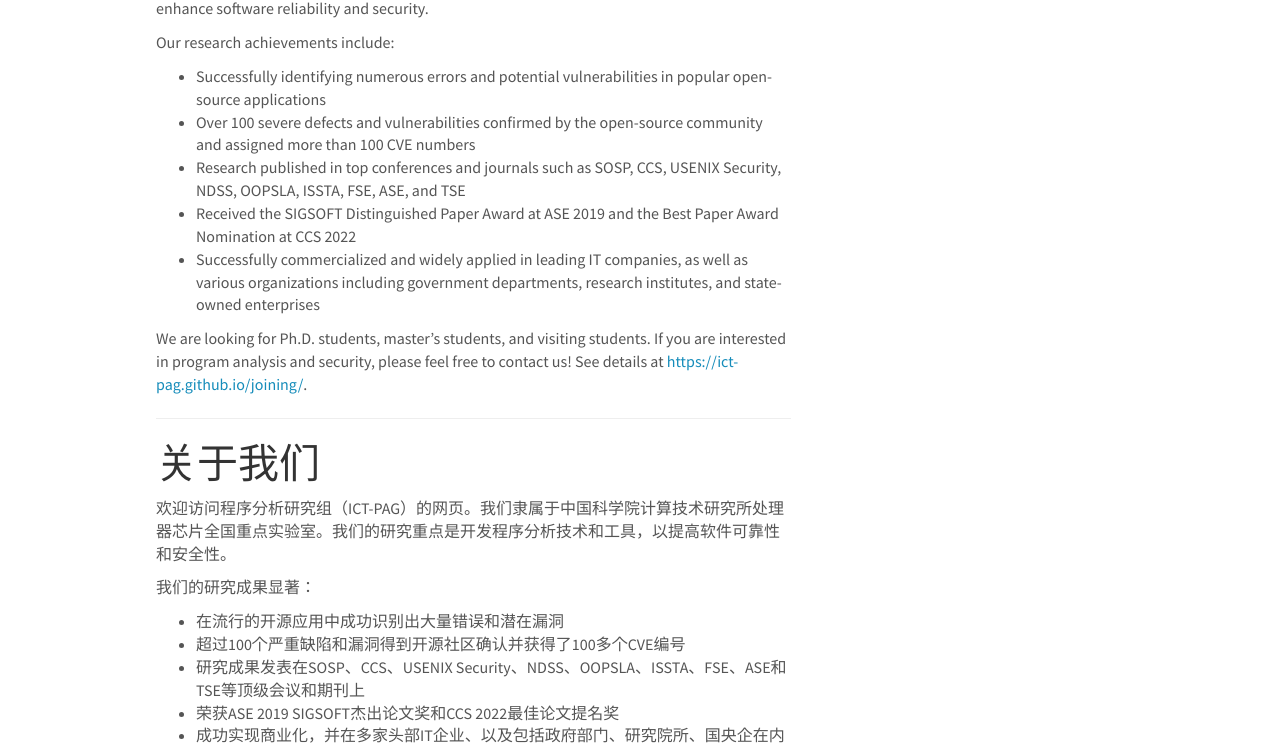
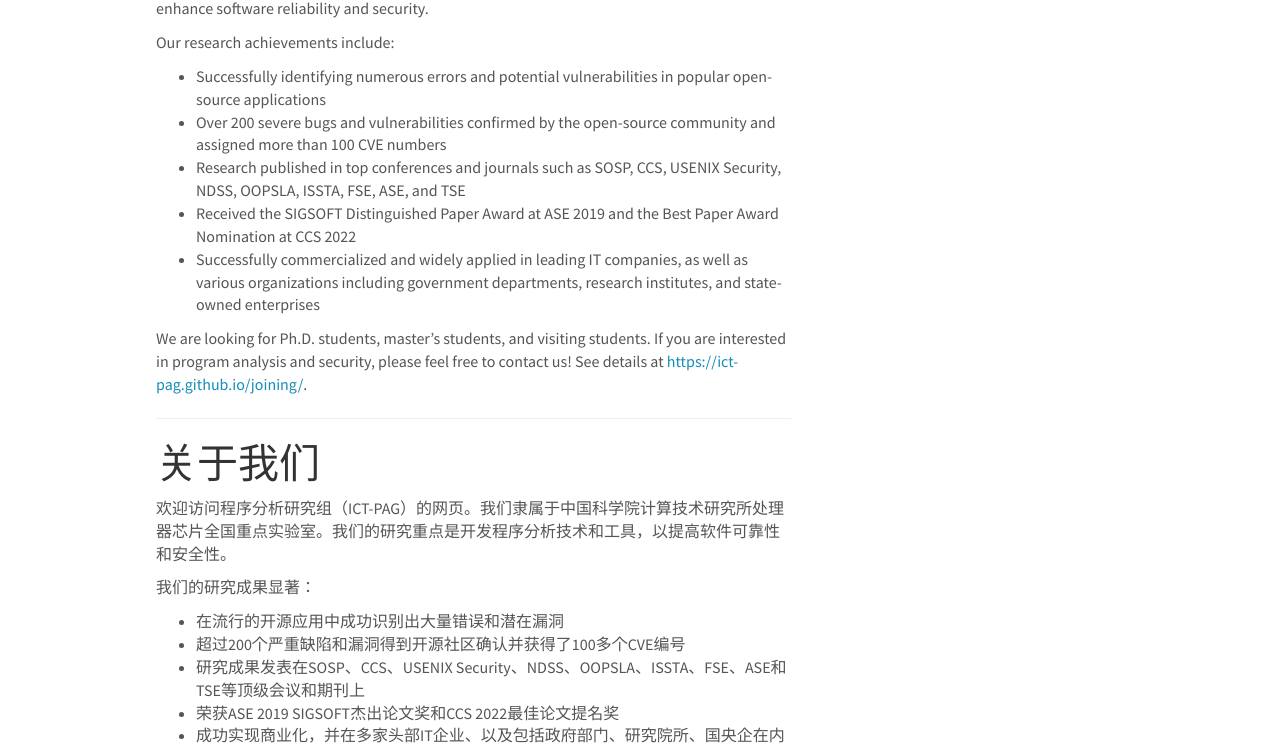
Before and after one commit to ict-pag/ict-pag.github.io, a Jekyll site: the page built from _pages/home.md, in a window 1280 px wide and 1282 px high. Shown: the part 306-1051 px from the top of the window. Built offline with Jekyll 4.4.1, drawn with Linux system fonts in a browser that asks for light colours; nearby versions of some CDN libraries.

Commit message:
Update home.md

```diff
--- a/_pages/home.md
+++ b/_pages/home.md
@@ -12,7 +12,7 @@ Welcome to the webpage of the Program Analysis Group (ICT-PAG). We are based in
 
 Our research achievements include:
 - Successfully identifying numerous errors and potential vulnerabilities in popular open-source applications
-- Over 100 severe defects and vulnerabilities confirmed by the open-source community and assigned more than 100 CVE numbers
+- Over 200 severe bugs and vulnerabilities confirmed by the open-source community and assigned more than 100 CVE numbers
 - Research published in top conferences and journals such as SOSP, CCS, USENIX Security, NDSS, OOPSLA, ISSTA, FSE, ASE, and TSE
 - Received the SIGSOFT Distinguished Paper Award at ASE 2019 and the Best Paper Award Nomination at CCS 2022
 - Successfully commercialized and widely applied in leading IT companies, as well as various organizations including government departments, research institutes, and state-owned enterprises
@@ -27,7 +27,7 @@ We are looking for  Ph.D. students, master's students, and visiting students. If
 
 我们的研究成果显著：
 - 在流行的开源应用中成功识别出大量错误和潜在漏洞
-- 超过100个严重缺陷和漏洞得到开源社区确认并获得了100多个CVE编号
+- 超过200个严重缺陷和漏洞得到开源社区确认并获得了100多个CVE编号
 - 研究成果发表在SOSP、CCS、USENIX Security、NDSS、OOPSLA、ISSTA、FSE、ASE和TSE等顶级会议和期刊上
 - 荣获ASE 2019 SIGSOFT杰出论文奖和CCS 2022最佳论文提名奖
 - 成功实现商业化，并在多家头部IT企业、以及包括政府部门、研究院所、国央企在内的多家单位得到广泛应用
```
